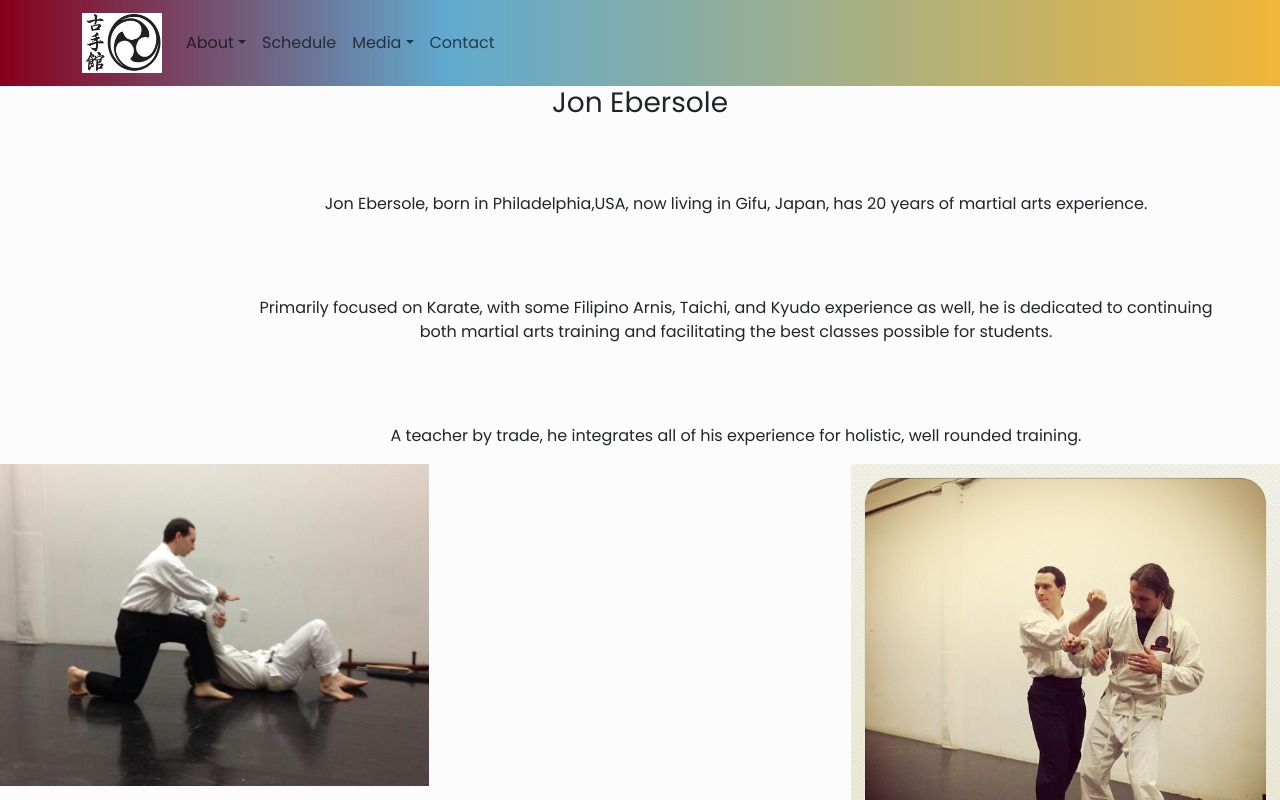
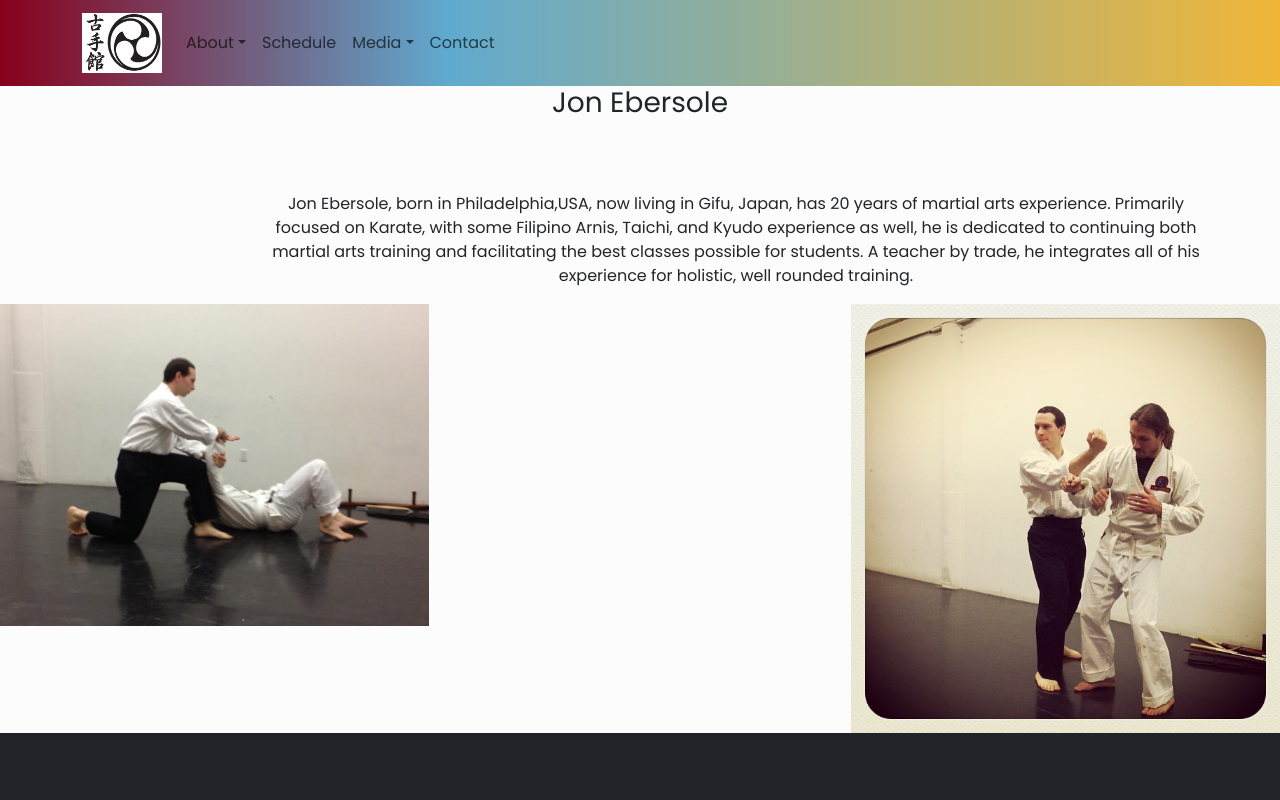
Before and after one commit to jebersole13/olddojosite, a React (Create React App) app: page /Instructor in a window 1280 px wide. Shown: the top 800 px of the page. Built offline with nearby package versions, Linux system fonts and the light colour scheme.

Commit message:
P clean up

```diff
--- a/src/Components/Pages/About/Arnis.jsx
+++ b/src/Components/Pages/About/Arnis.jsx
@@ -9,9 +9,9 @@ function Arnis() {
     className='Arnis'
     >
       <h1>Filipino Arnis</h1>
-      <p>Arnis is a Filipnio Martial art focused on the use of the baton,sword,knife,and empty hand.</p>
-      <p>Though not an Okinawan Martial Art, Arnis is apart of our curriculum. It has many compatiable and identical principals both with the Ryukyu Kempo and the Kobudo we practice.</p>
-      <p>Practicing Arnis can be taken as a separate martial art entirely, or as a compliment to the Karate studied.</p>
+      <p>Arnis is a Filipnio Martial art focused on the use of the baton,sword,knife,and empty hand.
+      Though not an Okinawan Martial Art, Arnis is apart of our curriculum. It has many compatiable and identical principals both with the Ryukyu Kempo and the Kobudo we practice.
+      Practicing Arnis can be taken as a separate martial art entirely, or as a compliment to the Karate studied.</p>
       <p>Grab a stick and give it a try.</p>
 
       <img src="arnisSticks.jpg" alt="kali" id='eskrima' />
--- a/src/Components/Pages/About/Bogu.jsx
+++ b/src/Components/Pages/About/Bogu.jsx
@@ -10,9 +10,9 @@ function Bogu() {
     >
       <h1>Bogu Kumite</h1>
       <h2>防具組み手</h2>
-      <p>As part of our Karate curriculum, we include full contact, protected sparring called Bogu Kumite.</p>
-      <p>Bogu kumite is a practice that gives students real feeling of hard, fast fighting in the safest way possible.</p>
-      <p>Though intimidating at first, this is a skill that tests, refines, and perfects the basics learned from day one.</p>
+      <p>As part of our Karate curriculum, we include full contact, protected sparring called Bogu Kumite.
+      Bogu kumite is a practice that gives students real feeling of hard, fast fighting in the safest way possible.
+      Though intimidating at first, this is a skill that tests, refines, and perfects the basics learned from day one.</p>
       <p>Gear up and go!</p>
  <img src="bogu.jpg" alt="bogu" />
  <img src="kumite.jpg" alt="kumite" />
--- a/src/Components/Pages/About/Instructor.jsx
+++ b/src/Components/Pages/About/Instructor.jsx
@@ -10,9 +10,9 @@ function Instructor() {
     >
 
       <h3>Jon Ebersole</h3>
-      <p>Jon Ebersole, born in Philadelphia,USA, now living in Gifu, Japan, has 20 years of martial arts experience.</p>
-      <p>Primarily focused on Karate, with some Filipino Arnis, Taichi, and Kyudo experience as well, he is dedicated to continuing both martial arts training and facilitating the best classes possible for students. </p>
-      <p>A teacher by trade, he integrates all of his experience for holistic, well rounded training.</p>
+      <p>Jon Ebersole, born in Philadelphia,USA, now living in Gifu, Japan, has 20 years of martial arts experience.
+      Primarily focused on Karate, with some Filipino Arnis, Taichi, and Kyudo experience as well, he is dedicated to continuing both martial arts training and facilitating the best classes possible for students.
+      A teacher by trade, he integrates all of his experience for holistic, well rounded training.</p>
 
          <img src="demo.jpg" alt="demon" id='demo' />
          <img src="demo1.jpg" alt="stration" id='demo1' />
```
